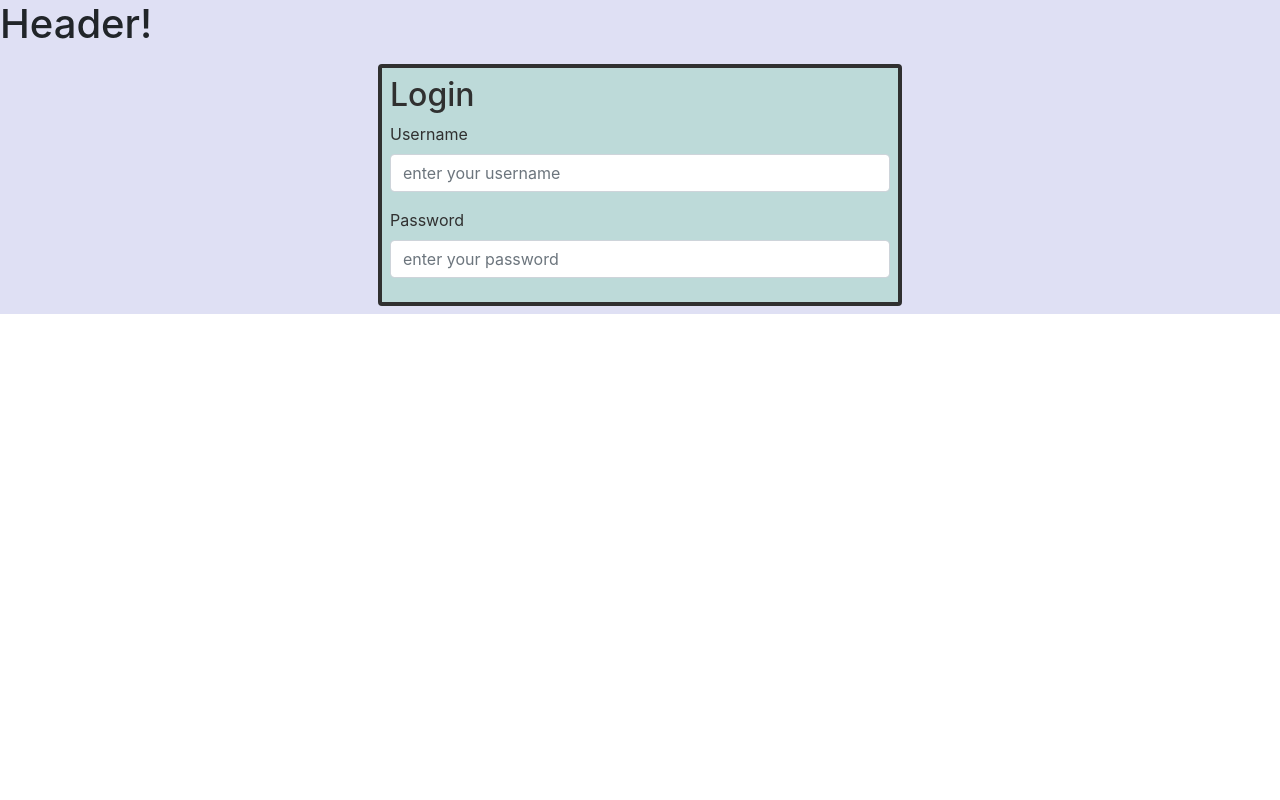
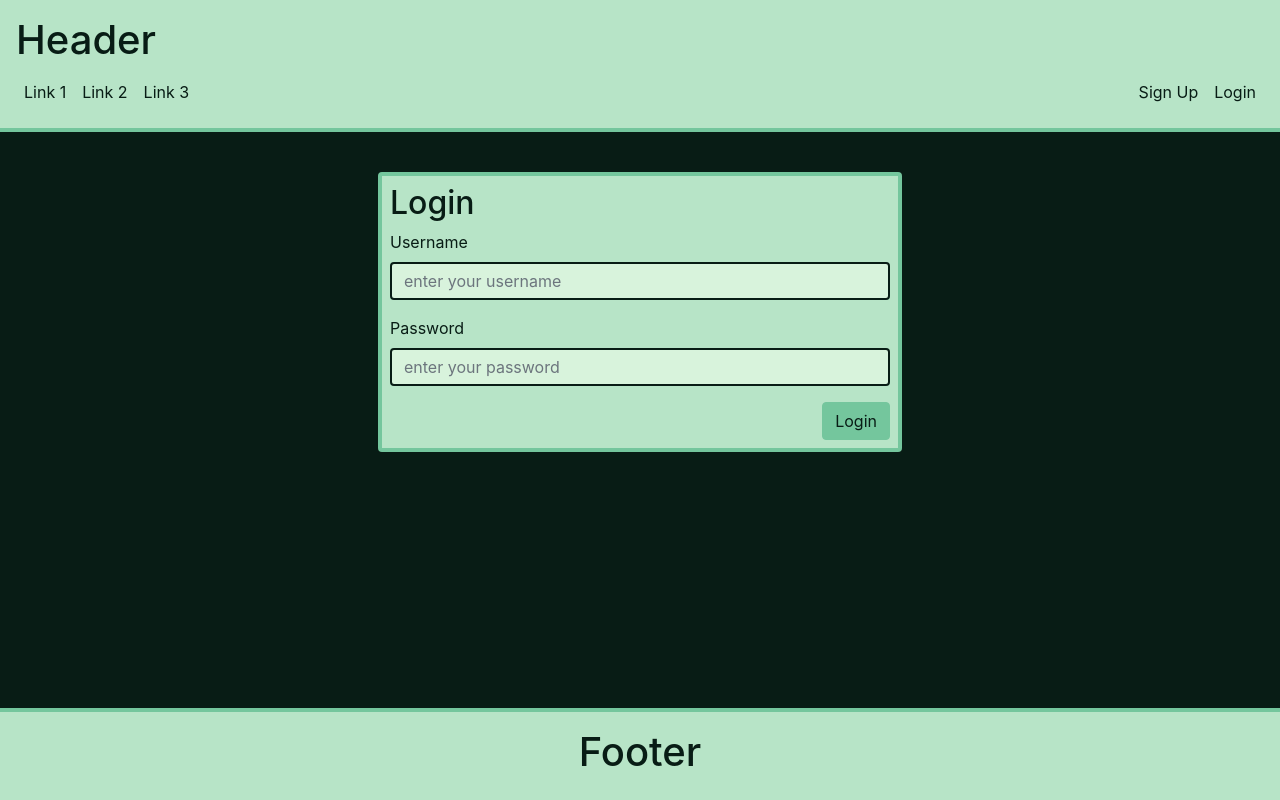
Before and after one commit to loneJogger/recurve, a React (Create React App) app in the folder frontend/recurve-frontend/: page / in a window 1280 px wide. Built offline with nearby package versions, Linux system fonts and the light colour scheme.

Commit message:
did some basic frontend formatting

```diff
--- a/frontend/recurve-frontend/public/index.html
+++ b/frontend/recurve-frontend/public/index.html
@@ -1,5 +1,5 @@
 <!DOCTYPE html>
-<html lang="en">
+<html lang="en" style="position: relative; min-height: 100%;">
   <head>
     <meta charset="utf-8" />
     <link rel="icon" href="%PUBLIC_URL%/favicon.ico" />
--- a/frontend/recurve-frontend/src/App.css
+++ b/frontend/recurve-frontend/src/App.css
@@ -1,3 +1,23 @@
 .App {
-  background: #DFE0F4;
+
 }
+
+body {
+  height: 100%;
+  margin: 0;
+  padding: 0;
+  background: #081c15;
+}
+
+h1 {
+  color: #081c15;
+}
+
+a {
+  color: #081c15;
+  text-decoration: none;
+}
+
+a:hover {
+  color: #1b4332;
+}
--- a/frontend/recurve-frontend/src/App.js
+++ b/frontend/recurve-frontend/src/App.js
@@ -1,9 +1,10 @@
-import React, { useState } from 'react'
-import { BrowserRouter as Router, Route, Switch, Redirect } from 'react-router-dom'
+import React from 'react'
+import { BrowserRouter as Router, Route, Switch } from 'react-router-dom'
 import './App.css'
 
 import Home from './pages/Home'
 import Header from './components/Header'
+import Footer from './components/Footer'
 
 const App = () => {
 
@@ -16,7 +17,7 @@ const App = () => {
           <Home />
         )} />
       </Switch>
-      {/* Footer goes here */}
+      <Footer />
     </Router>
   </div>
   )
--- /dev/null
+++ b/frontend/recurve-frontend/src/components/Footer.js
@@ -0,0 +1,26 @@
+import React from 'react'
+import styled from 'styled-components'
+
+const Footer = () => {
+
+  return (
+    <FooterBox>
+      <h1>Footer</h1>
+    </FooterBox>
+  )
+}
+
+export default Footer
+
+const FooterBox = styled.div`
+background: #b7e4c7;
+border-top: 4px solid #74c69d;
+margin-top: 32px;
+padding: 16px;
+display: flex;
+flex-direction: column;
+align-items: center;
+position: absolute;
+bottom: 0;
+width: 100%;
+`
--- a/frontend/recurve-frontend/src/components/Header.js
+++ b/frontend/recurve-frontend/src/components/Header.js
@@ -1,12 +1,56 @@
 import React from 'react'
+import { Link } from 'react-router-dom'
+import styled from 'styled-components'
 
-const Header = () => {
+const Header = (props) => {
 
   return (
-    <div>
-      <h1>Header!</h1>
-    </div>
+    <HeaderBox>
+      <h1>Header</h1>
+      <NavBar>
+        <NavBarLinks>
+          <Link style={navLink} to='#'>Link 1</Link>
+          <Link style={navLink} to='#'>Link 2</Link>
+          <Link style={navLink} to='#'>Link 3</Link>
+        </NavBarLinks>
+        <NavBarLinks>
+          {props.isUser ? (
+            <Link style={navLink} to='#'>Logout</Link>
+          ) : (
+            <>
+            <Link style={navLink} to='#'>Sign Up</Link>
+            <Link style={navLink} to='#'>Login</Link>
+            </>
+          )}
+        </NavBarLinks>
+      </NavBar>
+    </HeaderBox>
   )
 }
 
 export default Header
+
+const HeaderBox = styled.div`
+  background: #b7e4c7;
+  border-bottom: 4px solid #74c69d;
+  margin-bottom: 32px;
+  padding: 16px;
+  display: flex;
+  flex-direction: column;
+`
+
+const NavBar = styled.div`
+  display: flex;
+  flex-direction: row;
+  justify-content: space-between;
+`
+
+const NavBarLinks = styled.div`
+  display: flex;
+  flex-direction: row;
+  justify-content: space-between;
+`
+
+const navLink = {
+  padding: '8px'
+}
--- a/frontend/recurve-frontend/src/components/Login.js
+++ b/frontend/recurve-frontend/src/components/Login.js
@@ -22,6 +22,7 @@ const Login = () => {
         <FormGroup>
           <Label for='username'>Username</Label>
           <Input
+            style={loginInput}
             type='text'
             placeholder='enter your username'
             onChange={onChangeUsername}
@@ -31,12 +32,16 @@ const Login = () => {
         <FormGroup>
           <Label for='password'>Password</Label>
           <Input
+            style={loginInput}
             type='password'
             placeholder='enter your password'
             onChange={onChangePassword}
             value={password}
           />
         </FormGroup>
+        <div style={{display: 'flex', justifyContent: 'flex-end'}}>
+          <Button style={loginButton} >Login</Button>
+        </div>
       </Form>
     </LoginBox>
   )
@@ -47,8 +52,20 @@ export default Login
 const LoginBox = styled.div`
   padding: 8px;
   margin: 8px;
-  border: 4px solid #303030;
+  border: 4px solid #74c69d;
   border-radius: 4px;
-  background: #BDDAD9;
-  color: #303030;
+  background: #b7e4c7;
+  color: #081c15;
 `
+
+const loginInput = {
+  background: '#d8f3dc',
+  border: '2px solid #081c15',
+  color: '#1b4332'
+}
+
+const loginButton = {
+  backgroundColor: '#74c69d',
+  borderColor: '#74c69d',
+  color: '#081c15'
+}
--- a/frontend/recurve-frontend/src/pages/Home.js
+++ b/frontend/recurve-frontend/src/pages/Home.js
@@ -1,6 +1,5 @@
 import React from 'react'
-import { Container, Col, Row, Form, FormGroup, Button, Label, Input } from 'reactstrap'
-import styled from 'styled-components'
+import { Container, Row, Col } from 'reactstrap'
 
 import Login from '../components/Login'
 
```
Also changed, not shown: 1 other file (tests, documents, lock files or other folders).
